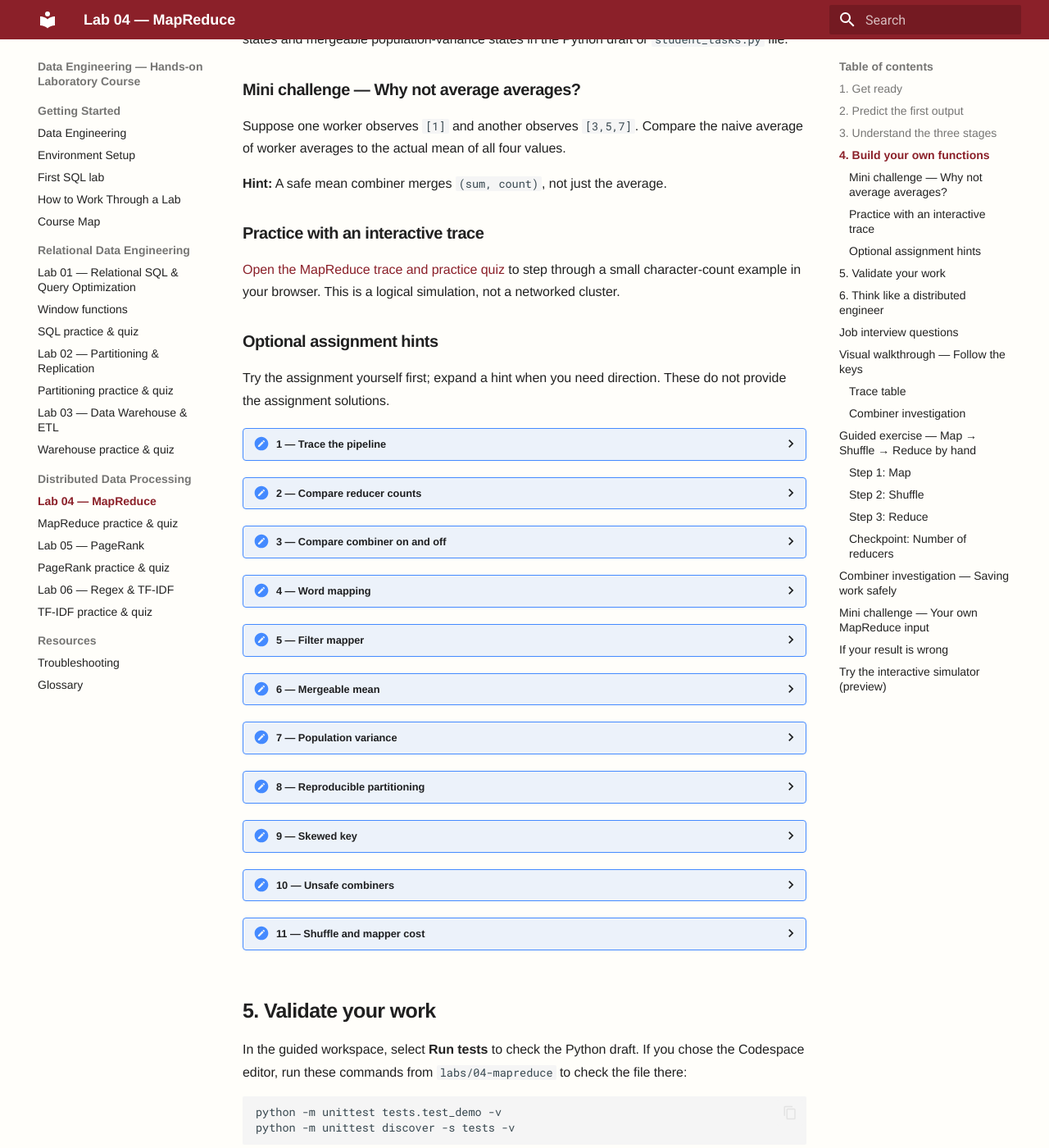
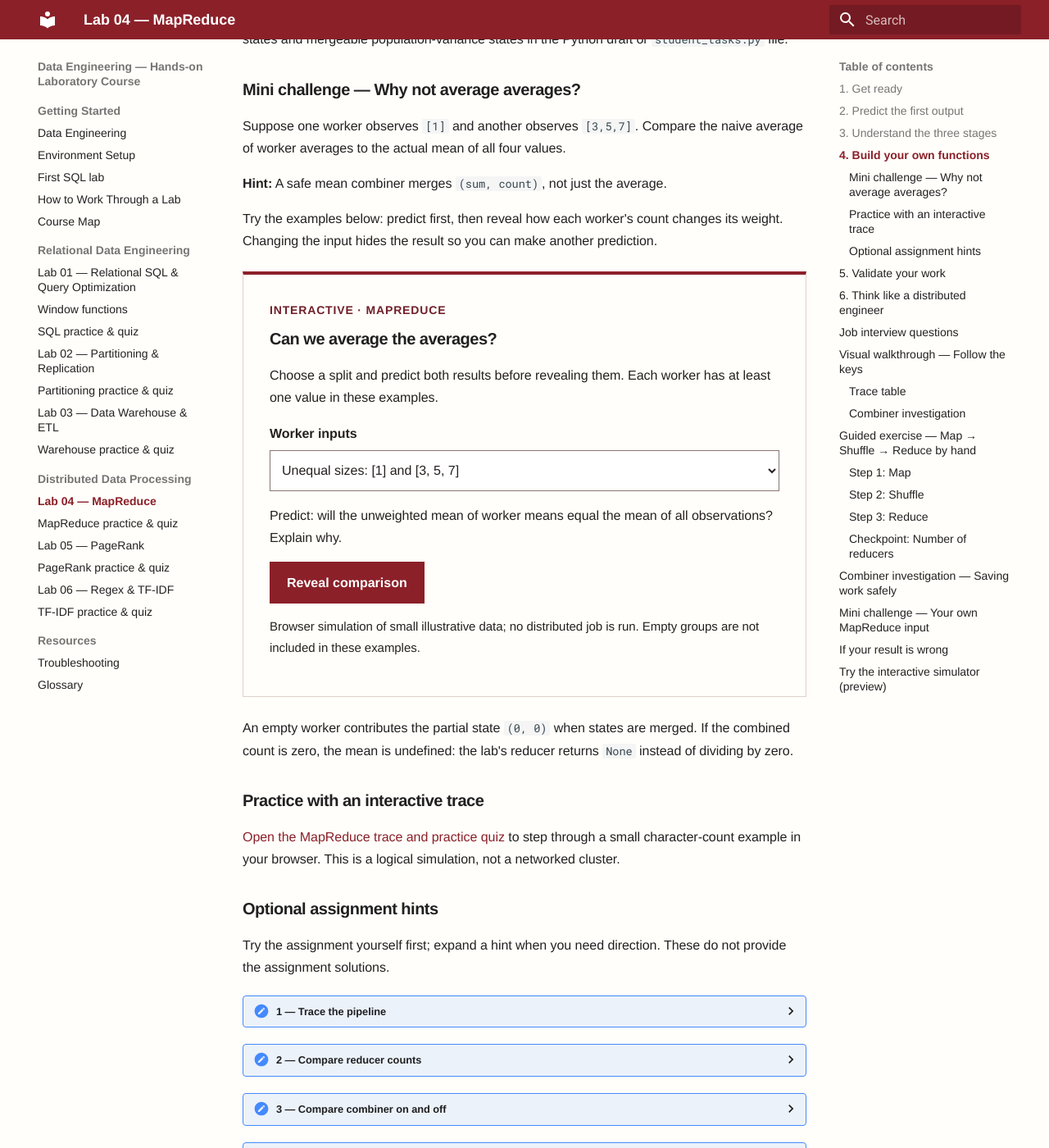
Before and after one commit to OrPerets/postgres-data-engineering-student, an MkDocs documentation site: the page built from docs/gitbook/labs/04-mapreduce.md, in a window 1280 px wide and 1400 px high, scrolled down 2168 px. Shown: the whole window at 82% size. Built offline with MkDocs 1.6.1 and Material for MkDocs 9.7.7, drawn with Linux system fonts in a browser that asks for light colours.

Commit message:
Add interactive MapReduce mean explorer

```diff
--- /dev/null
+++ b/docs/gitbook/javascripts/lab04-mean.js
@@ -0,0 +1,95 @@
+/* Browser-only, deterministic examples: these are not distributed jobs. */
+(function () {
+  'use strict';
+  const presets = Object.freeze({
+    unequal: [[1], [3, 5, 7]],
+    equal: [[1, 3], [5, 7]],
+    coincidence: [[1], [1, 1, 1]]
+  });
+
+  function compareMeans(groups) {
+    if (!Array.isArray(groups) || groups.length !== 2 || groups.some(g => !Array.isArray(g) || g.length === 0 || g.some(v => !Number.isFinite(v)))) {
+      throw new Error('Expected two nonempty groups of finite numbers');
+    }
+    const partials = groups.map(values => {
+      const sum = values.reduce((a, b) => a + b, 0);
+      return { sum, count: values.length, mean: sum / values.length };
+    });
+    const sum = partials[0].sum + partials[1].sum;
+    const count = partials[0].count + partials[1].count;
+    return { partials, sum, count, naive: (partials[0].mean + partials[1].mean) / 2, weighted: sum / count };
+  }
+  if (typeof module !== 'undefined' && module.exports) module.exports = { compareMeans, presets };
+  if (typeof document === 'undefined') return;
+
+  function init() {
+    const root = document.getElementById('lab04-mean-explorer');
+    if (!root || root.dataset.initialized) return;
+    root.dataset.initialized = 'true';
+    root.classList.add('lab04-mean');
+    root.innerHTML = `
+      <p class="lab04-mean__eyebrow">INTERACTIVE · MAPREDUCE</p>
+      <h3>Can we average the averages?</h3>
+      <p>Choose a split and predict both results before revealing them. Each worker has at least one value in these examples.</p>
+      <label for="lab04-mean-scenario">Worker inputs</label>
+      <select id="lab04-mean-scenario"><option value="unequal">Unequal sizes: [1] and [3, 5, 7]</option><option value="equal">Equal sizes: [1, 3] and [5, 7]</option><option value="coincidence">Unequal sizes, same local mean: [1] and [1, 1, 1]</option></select>
+      <p class="lab04-mean__prediction">Predict: will the unweighted mean of worker means equal the mean of all observations? Explain why.</p>
+      <button type="button" id="lab04-mean-reveal" aria-expanded="false" aria-controls="lab04-mean-result">Reveal comparison</button>
+      <div id="lab04-mean-result" hidden>
+        <div class="lab04-mean__weights" aria-label="Comparison of worker weights">
+          <p><strong>Weight of each worker</strong></p>
+          <p>Unweighted worker means</p>
+          <div class="lab04-mean__bar"><span class="lab04-mean__a" style="width:50%">A: 50%</span><span class="lab04-mean__b" style="width:50%">B: 50%</span></div>
+          <p>True mean of observations</p>
+          <div class="lab04-mean__bar"><span class="lab04-mean__a" id="lab04-mean-weight-a"></span><span class="lab04-mean__b" id="lab04-mean-weight-b"></span></div>
+        </div>
+        <div class="lab04-mean__table-wrap" role="region" aria-label="Worker contributions" tabindex="0">
+          <table><caption>Local values and partial states</caption><thead><tr><th scope="col">Worker</th><th scope="col">Values</th><th scope="col">Sum</th><th scope="col">Count</th><th scope="col">Local mean</th><th scope="col">Weight in true mean</th></tr></thead><tbody></tbody></table>
+        </div>
+        <div class="lab04-mean__result" role="status" aria-live="polite"><p class="lab04-mean__naive"></p><p class="lab04-mean__weighted"></p><p class="lab04-mean__explain"></p></div>
+      </div>
+      <p class="lab04-mean__note">Browser simulation of small illustrative data; no distributed job is run. Empty groups are not included in these examples.</p>`;
+    const select = root.querySelector('#lab04-mean-scenario');
+    const button = root.querySelector('#lab04-mean-reveal');
+    const result = root.querySelector('#lab04-mean-result');
+    const body = root.querySelector('tbody');
+    const naive = root.querySelector('.lab04-mean__naive');
+    const weighted = root.querySelector('.lab04-mean__weighted');
+    const explain = root.querySelector('.lab04-mean__explain');
+    const weightA = root.querySelector('#lab04-mean-weight-a');
+    const weightB = root.querySelector('#lab04-mean-weight-b');
+    const format = n => Number.isInteger(n) ? String(n) : `${n.toFixed(2)} (rounded)`;
+    let revealed = false;
+    function render() {
+      const groups = presets[select.value];
+      const stats = compareMeans(groups);
+      const pctA = 100 * stats.partials[0].count / stats.count;
+      const pctB = 100 * stats.partials[1].count / stats.count;
+      weightA.style.width = `${pctA}%`; weightA.textContent = `A: ${format(pctA)}%`;
+      weightB.style.width = `${pctB}%`; weightB.textContent = `B: ${format(pctB)}%`;
+      body.replaceChildren();
+      stats.partials.forEach((p, i) => {
+        const tr = document.createElement('tr');
+        const heading = document.createElement('th'); heading.scope = 'row'; heading.textContent = i === 0 ? 'A' : 'B'; tr.append(heading);
+        for (const v of [`[${groups[i].join(', ')}]`, p.sum, p.count, format(p.mean), `${p.count}/${stats.count}`]) {
+          const td = document.createElement('td'); td.textContent = String(v); tr.append(td);
+        }
+        body.append(tr);
+      });
+      naive.textContent = `Unweighted worker means: (${format(stats.partials[0].mean)} + ${format(stats.partials[1].mean)}) / 2 = ${format(stats.naive)}`;
+      weighted.textContent = `Merged (sum, count): (${stats.partials[0].sum} + ${stats.partials[1].sum}) / (${stats.partials[0].count} + ${stats.partials[1].count}) = ${stats.sum} / ${stats.count} = ${format(stats.weighted)}`;
+      explain.textContent = select.value === 'unequal'
+        ? 'The worker means get equal weight in the first calculation, although worker B has three times as many observations.'
+        : select.value === 'equal'
+          ? 'The results agree here because the workers have equal counts, so equal worker weights match equal observation weights.'
+          : 'The results also agree here despite unequal counts because both local means are equal. Agreement in one example does not make averaging means safe in general.';
+      result.hidden = !revealed;
+      button.textContent = revealed ? 'Hide comparison' : 'Reveal comparison';
+      button.setAttribute('aria-expanded', String(revealed));
+    }
+    select.addEventListener('change', () => { revealed = false; render(); });
+    button.addEventListener('click', () => { revealed = !revealed; render(); });
+    render();
+  }
+  if (document.readyState === 'loading') document.addEventListener('DOMContentLoaded', init, { once: true }); else init();
+}());
--- a/docs/gitbook/labs/04-mapreduce.md
+++ b/docs/gitbook/labs/04-mapreduce.md
@@ -77,6 +77,14 @@ In your chosen path, implement a word mapper, a WHERE-like filter mapper, mergea
 Suppose one worker observes `[1]` and another observes `[3,5,7]`. Compare the naive average of worker averages to the actual mean of all four values.
 
 **Hint:** A safe mean combiner merges `(sum, count)`, not just the average.
+
+Try the examples below: predict first, then reveal how each worker's count changes its weight. Changing the input hides the result so you can make another prediction.
+
+<div id="lab04-mean-explorer"></div>
+
+<noscript>This interactive comparison requires JavaScript. Use the two worker inputs above to calculate their means and merge their sums and counts by hand.</noscript>
+
+An empty worker contributes the partial state `(0, 0)` when states are merged. If the combined count is zero, the mean is undefined: the lab's reducer returns `None` instead of dividing by zero.
 
 ### Practice with an interactive trace
 
--- /dev/null
+++ b/docs/gitbook/stylesheets/lab04-mean.css
@@ -0,0 +1,21 @@
+/* A focused, browser-only mean combiner activity. */
+.md-typeset .lab04-mean { margin: 1.2rem 0; padding: clamp(1rem, 3vw, 1.6rem); border: 1px solid #dfd1ca; border-top: 4px solid #8b2029; background: #fffefa; color: #26211f; }
+.md-typeset .lab04-mean__eyebrow { margin: 0; color: #70202a; font-size: .7rem; font-weight: 700; letter-spacing: .06em; }
+.md-typeset .lab04-mean h3 { margin: .35rem 0; }
+.md-typeset .lab04-mean label { display: block; font-weight: 700; }
+.md-typeset .lab04-mean select { display: block; box-sizing: border-box; width: 100%; max-width: 36rem; min-height: 2.5rem; margin-top: .35rem; padding: .5rem; color: #26211f; background: white; border: 1px solid #887671; font: inherit; }
+.md-typeset .lab04-mean button { min-height: 2.5rem; padding: .55rem 1rem; border: 1px solid #8b2029; color: white; background: #8b2029; font: inherit; font-weight: 700; cursor: pointer; }
+.md-typeset .lab04-mean button:hover { background: #641720; }
+.md-typeset .lab04-mean :focus-visible { outline: 3px solid #bf6855; outline-offset: 3px; }
+.md-typeset .lab04-mean__weights { margin: 1rem 0; }
+.md-typeset .lab04-mean__weights p { margin: .5rem 0 .25rem; }
+.md-typeset .lab04-mean__bar { display: flex; min-height: 2.1rem; width: 100%; max-width: 38rem; }
+.md-typeset .lab04-mean__bar span { display: flex; align-items: center; justify-content: center; box-sizing: border-box; padding: .3rem; font-size: .7rem; font-weight: 700; }
+.md-typeset .lab04-mean__a { background: #81242d; color: #fff; }
+.md-typeset .lab04-mean__b { background: #ead2cb; color: #321f20; border: 1px solid #81242d; }
+.md-typeset .lab04-mean__table-wrap { overflow-x: auto; }
+.md-typeset .lab04-mean table { min-width: 38rem; width: 100%; }
+.md-typeset .lab04-mean caption { text-align: left; font-weight: 700; }
+.md-typeset .lab04-mean__result { padding: .75rem 1rem; border-left: 4px solid #8b2029; background: #f8f1ed; }
+.md-typeset .lab04-mean__result p { margin: .4rem 0; }
+.md-typeset .lab04-mean__note { font-size: .75rem; }
--- a/mkdocs.yml
+++ b/mkdocs.yml
@@ -30,6 +30,7 @@ extra_css:
   - stylesheets/lab06-pack.css
   - stylesheets/lab05-pack.css
   - stylesheets/lab04-pack.css
+  - stylesheets/lab04-mean.css
   - stylesheets/lab03-pack.css
 
 extra_javascript:
@@ -42,6 +43,7 @@ extra_javascript:
   - javascripts/lab06-pack.js
   - javascripts/lab05-pack.js
   - javascripts/lab04-pack.js
+  - javascripts/lab04-mean.js
   - javascripts/lab03-pack.js
 
 plugins:
```
Also changed, not shown: 4 other files.
